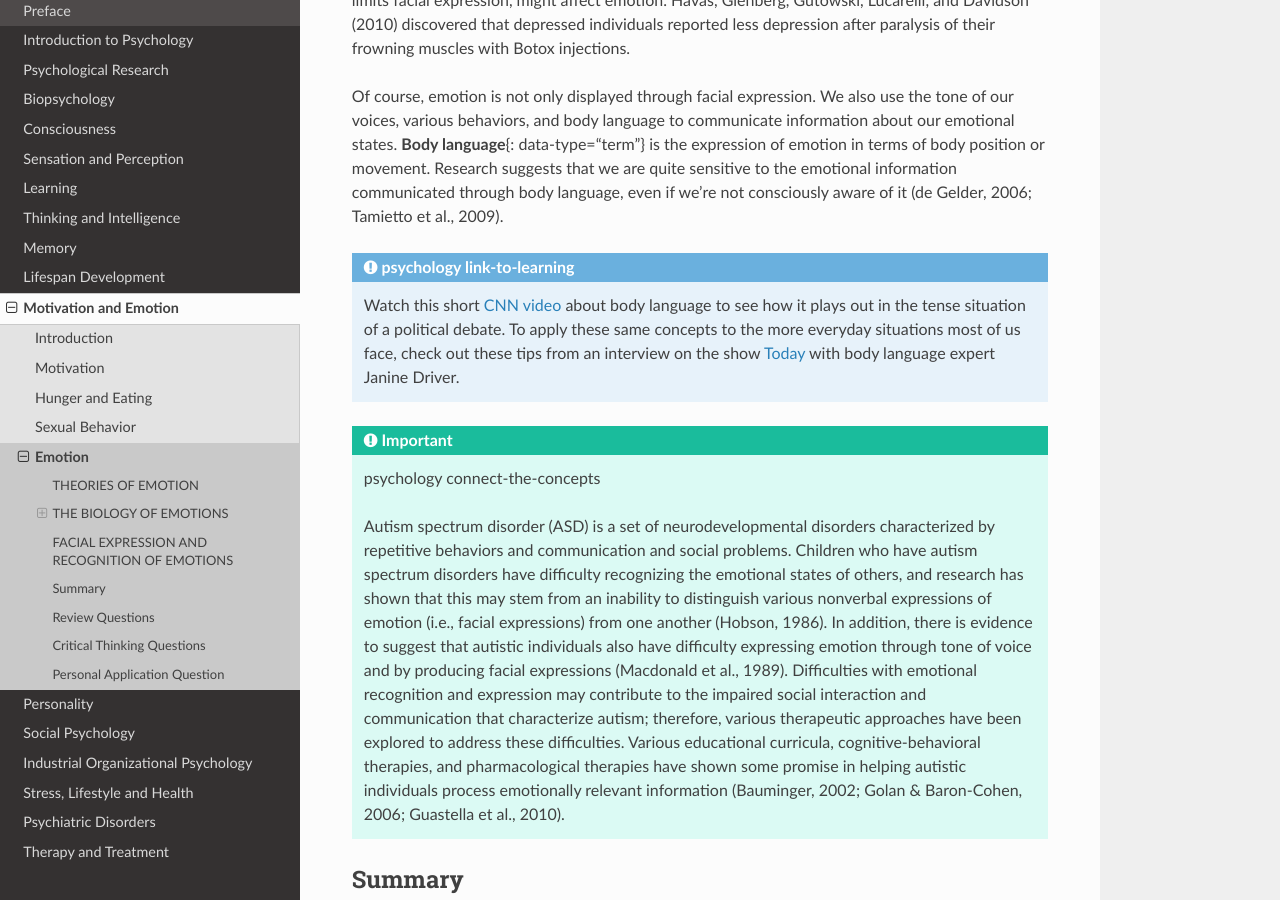
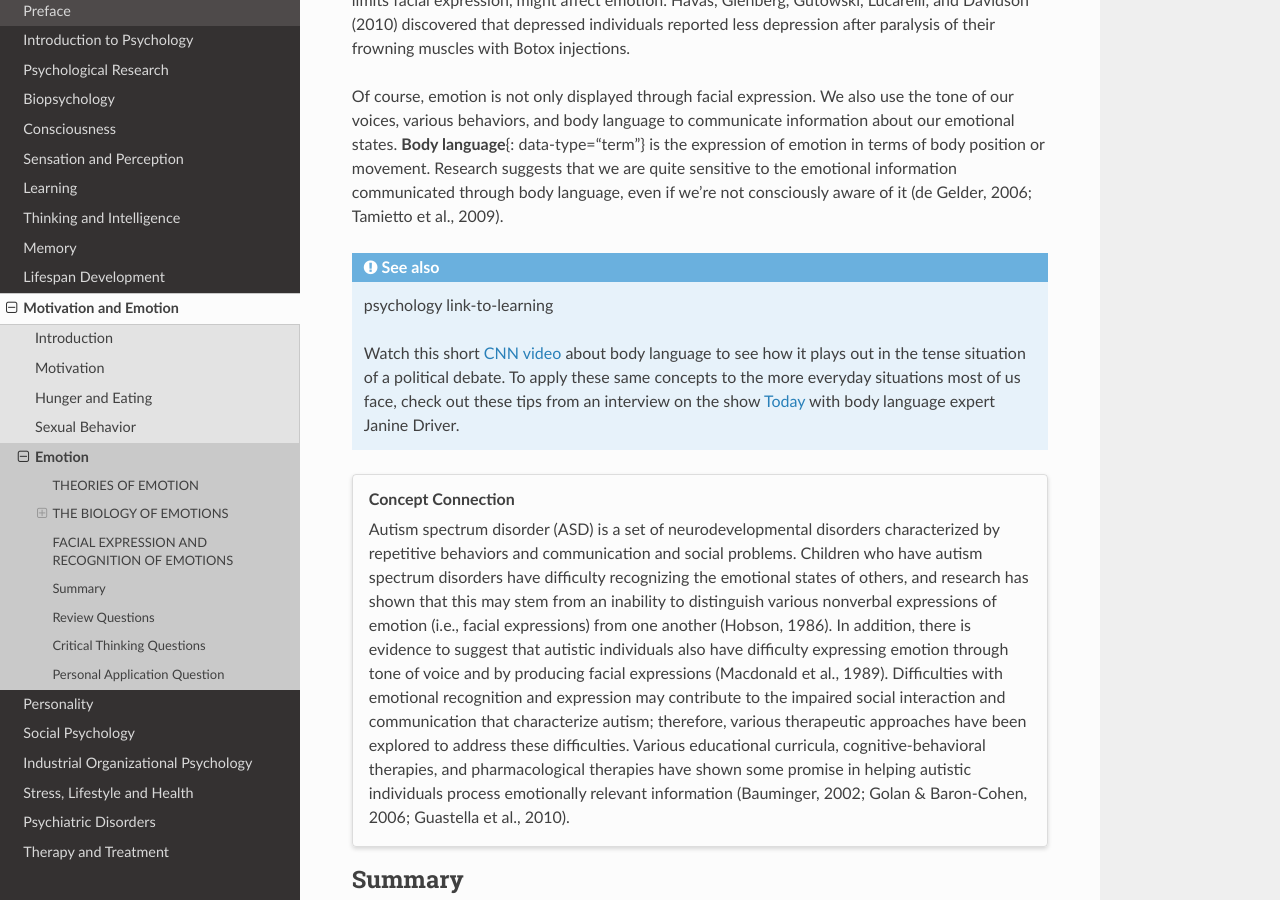
Before and after one commit to justpsychiatry/Clinically-Oriented-Psychology, a Sphinx documentation site: the page built from docs/source/mot/m49066.rst, in a window 1280 px wide and 900 px high, scrolled down 7790 px. Built offline with Sphinx 7.4.7 and the Read the Docs theme 2.0.0, drawn with Linux system fonts in a browser that asks for light colours; pages that are not in the unit, such as notebooks, are missing from menus.

Commit message:
corrections

```diff
--- a/docs/source/mot/m49066.rst
+++ b/docs/source/mot/m49066.rst
@@ -374,7 +374,7 @@ sensitive to the emotional information communicated through body
 language, even if we’re not consciously aware of it (de Gelder, 2006;
 Tamietto et al., 2009).
 
-.. admonition:: psychology link-to-learning
+.. seealso:: psychology link-to-learning
 
    Watch this short `CNN
    video <https://www.youtube.com/watch?v=XqiRRIRhZoM>`__ about body
@@ -384,11 +384,12 @@ Tamietto et al., 2009).
    the show `Today <http://openstax.org/l/todayshow>`__ with body
    language expert Janine Driver.
 
-.. important:: psychology connect-the-concepts
+
+.. card:: Concept Connection
 
 
-      Autism Spectrum Disorder and Expression of Emotions
-      ----------------------------------------------------
+   Autism Spectrum Disorder and Expression of Emotions
+   ----------------------------------------------------
 
    Autism spectrum disorder (ASD) is a set of neurodevelopmental
    disorders characterized by repetitive behaviors and communication and
@@ -559,32 +560,42 @@ Personal Application Question
       part of the brain with dense connections with a variety of sensory
       areas of the brain; it is critical for classical conditioning and
       attaching emotional value to memory ^
+
    body language
       emotional expression through body position or movement ^
+
    Cannon-Bard theory of emotion
       physiological arousal and emotional experience occur at the same
       time ^
+
    central nucleus
       part of the brain involved in attention and has connections with
       the hypothalamus and various brainstem areas to regulate the
       autonomic nervous and endocrine systems’ activity ^
+
    cognitive-mediational theory
       our emotions are determined by our appraisal of the stimulus ^
+
    components of emotion
       physiological arousal, psychological appraisal, and subjective
       experience ^
+
    cultural display rule
       one of the culturally specific standards that govern the types and
       frequencies of emotions that are acceptable ^
+
    emotion
       subjective state of being often described as feelings ^
    facial feedback hypothesis
       facial expressions are capable of influencing our emotions ^
+
    James-Lange theory of emotion
       emotions arise from physiological arousal ^
+
    polygraph
       lie detector test that measures physiological arousal of
       individuals as they answer a series of questions ^
+
    Schachter-Singer two-factor theory of emotion
       emotions consist of two factors: physiological and cognitive
 
```
